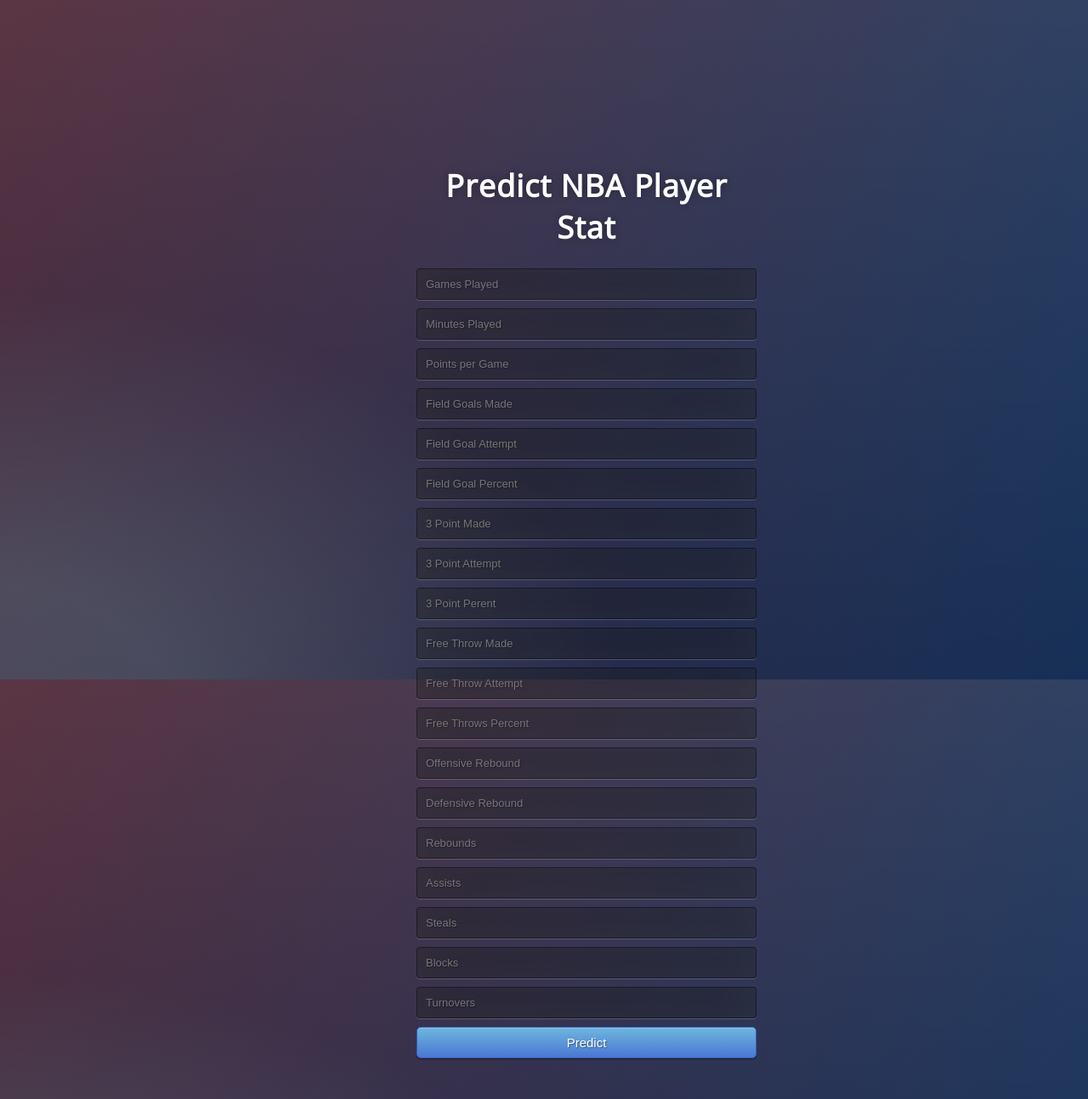
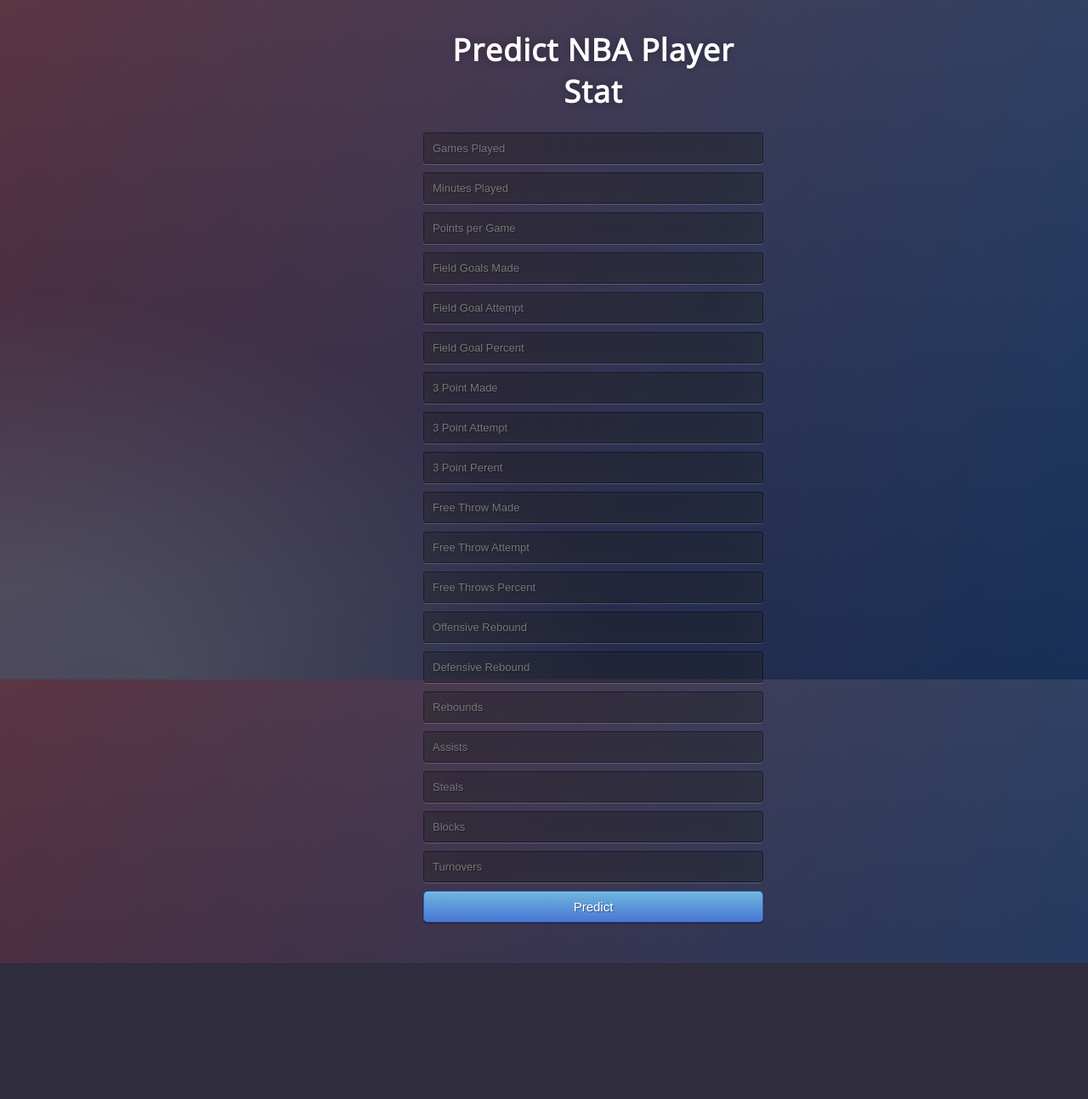
Before and after one commit to architjen/MP_Data_Science, a Flask app: page / in a window 1280 px wide. Shown: the whole page at 85% size. After the commit the page ends 1134 px from the top, so only its background shows below. Run offline with Flask 2, Linux system fonts and the light colour scheme; parts of the project's set-up code (start-up, migrations or seed data) failed here and were passed over.

Commit message:
changes in css

```diff
--- a/static/css/style.css
+++ b/static/css/style.css
@@ -11,12 +11,12 @@
 
 * { -webkit-box-sizing:border-box; -moz-box-sizing:border-box; -ms-box-sizing:border-box; -o-box-sizing:border-box; box-sizing:border-box; }
 
-html { width: 100%; height:100%; overflow:hidden; }
+html { width: 100%; height:100%; /*overflow:hidden;*/ }
 
 body {
 
-	width: 100%;
-	height:100%;
+	width: 100vw;
+	height:100vh;
 	font-family: 'Open Sans', sans-serif;
 	background: #092756;
 	color: #fff;
@@ -32,14 +32,13 @@
 
 }
 .login {
-
-	overflow-y:scroll;
-	position: absolute;
-	top: 40%;
-	left: 50%;
-	margin: -150px 0 0 -150px;
-	width:400px;
-	/*height:400px; */
+    position: relative;
+    /* overflow-y: scroll; */
+    top: 20%;
+    left: 50%;
+    margin: -150px 0 0 -150px;
+    width: 400px;
+    /* height: 800px; */
 }
 
 .login h1 { color: #fff; text-shadow: 0 0 10px rgba(0,0,0,0.3); letter-spacing:1px; text-align:center; }
```
